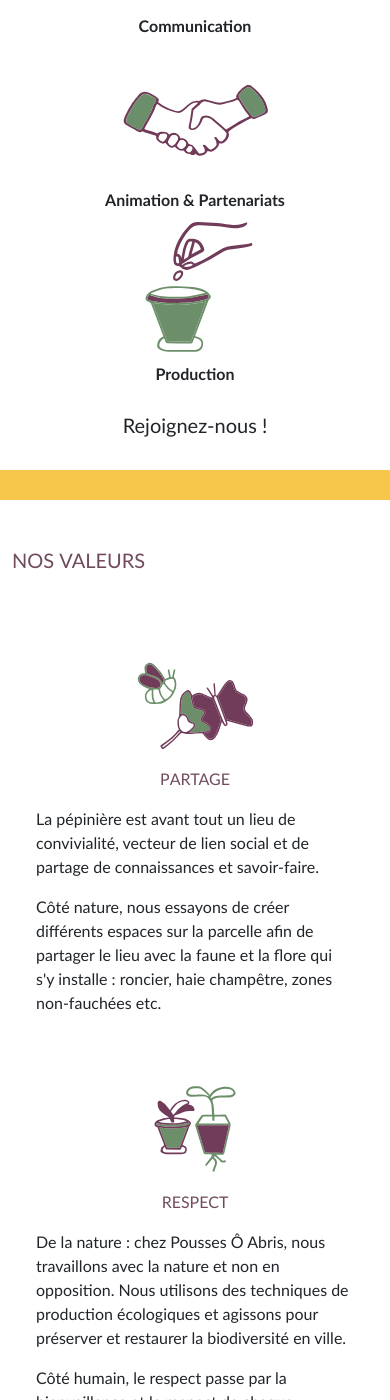
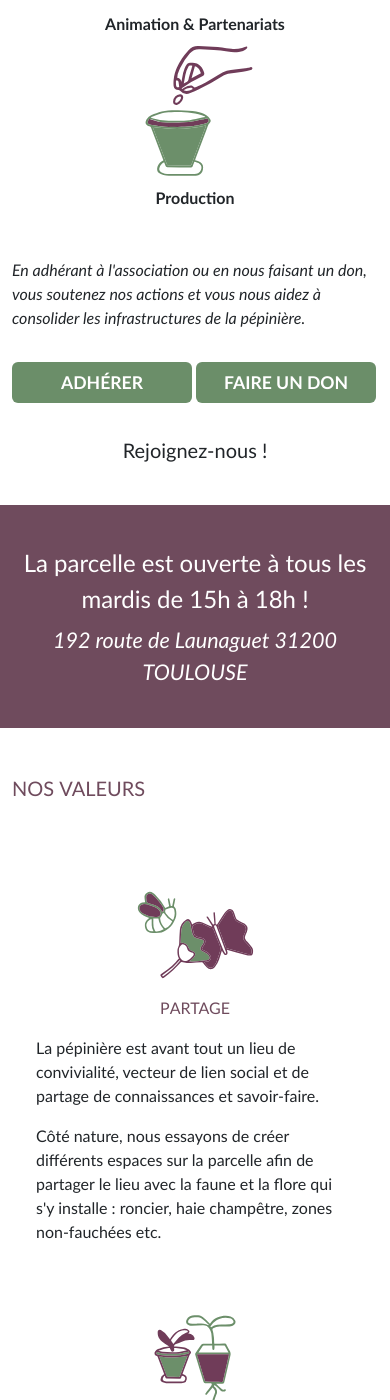
Before and after one commit to poussesoabris/poussesoabris.github.io, a Jekyll site: the page built from index.html, in a window 390 px wide and 1400 px high, scrolled down 7554 px. Built offline with Jekyll 4.4.1, drawn with Linux system fonts in a browser that asks for light colours; some of the changed text lies outside the part shown.

Commit message:
minor fix

```diff
--- a/assets/css/styles.css
+++ b/assets/css/styles.css
@@ -202,11 +202,6 @@ footer a{
 }
 .btn-secondary:hover, .btn-secondary:focus{
     color: #333;
-    text-decoration: underline;
-}
-.bg-yellow{
-    color: rgb(45, 45, 45);
-    background-color: #f7c74b;
 }
 
 .yellow-spacer{
@@ -219,16 +214,17 @@ footer a{
     margin: 30px 0 0 0;
     position: relative;
 }
-/* .yellow-spacer-tin::before{
-    height: 30px;
-    width: 30px;
-    content: '-';
-    color: #fff;
-    background-color: #fff;
-    position: absolute;
-    top: 0;
-    right: 20%;
-} */
+
+.news .btn{
+    width: 270px;
+}
+
+#soutien{
+    scroll-margin-top: 50px;
+}
+.soutien .btn{
+    width: 180px;
+}
 
 .team-text{
     max-width: 350px;
@@ -243,10 +239,7 @@ footer a{
 }
 
 .encart{
-    /* font-size: 14px; */
-    /* padding: 15px; */
     border-left: 2px dotted #5f4050;
-    /* color: #6f4b5d; */
     margin-bottom: 30px;
 }
 .encart p{
@@ -295,6 +288,8 @@ footer a{
     text-align: center;
 }
 
+
+
 @media screen and (max-width: 992px) {
     .sticky-wrapper{
         position: relative;
--- a/index.html
+++ b/index.html
@@ -154,30 +154,27 @@ layout: homepage
     </div>
 </section>
 
-<section class="container" id="news">
+<section class="container pb-2" id="news">
     <h2>Rester au courant</h2>
     <p>Nous participons et organisons régulièrement des événements autour des problématiques de végétalisation.
         <br>
         Vous pouvez vous tenir au courant de nos activités régulières en vous abonnant à notre newsletter ou en consultant notre agenda en ligne&nbsp;:</p>
-    <div class="d-sm-flex justify-content-center text-center">
-        <a href="#" target="_blank" class="btn btn-primary me-0 me-md-3 mb-3">S'incrire à la newsletter</a>
-        <a href="https://framagenda.org/apps/calendar/p/6KYmb66YYGpe36Jn/dayGridMonth/now" target="_blank" class="btn btn-primary ms-3 mb-3">Consulter l'agenda</a>
+    <div class="d-sm-flex justify-content-evenly text-center news">
+        <a href="#" target="_blank" class="btn btn-primary mb-3">S'incrire à la newsletter</a>
+        <a href="https://framagenda.org/apps/calendar/p/6KYmb66YYGpe36Jn/dayGridMonth/now" target="_blank" class="btn btn-primary mb-3">Consulter l'agenda</a>
     </div>
 </section>
 
-<section class="ouverture container-fluide pb-4">
-    La parcelle est ouverte à tous les mardis de 15h à 18h&nbsp;!
-    <span class="pb-3">192 route de Launaguet 31200 TOULOUSE</span>
-</section>
+
 
 <section id="equipe" class="position-relative pb-0 pt-5 mt-4 container">
-    <h2>Qui se cache derrière ce projet&nbsp;?</h2>
+    <h2 class="pb-3">Qui se cache derrière ce projet&nbsp;?</h2>
 
     <img src="/assets/images/home/imgEquipe.png" alt="" class="w-100" loading="lazy">
 
     <p class="team-text">Une équipe de bénévoles qui rêvent à un monde plus durable et se rejoignent tous les mardis après-midi dans une ambiance conviviale pour mettre la main à la pâte et les plantes en terre. Comme le dit l’adage, “plus on est de fous, plus on sème de riz” alors n’hésitez pas à nous rejoindre&nbsp;!</p>
 
-    <p class="pt-3 text-center">Les activités de la pépinière sont organisées en plusieurs pôles, gérés par les bénévoles, le tout coordonné par un binôme salarié permettant l’animation du projet sur la durée&nbsp;:</p>
+    <p class="pt-4 text-center">Les activités de la pépinière sont organisées en plusieurs pôles, gérés par les bénévoles, le tout coordonné par un binôme salarié permettant l’animation du projet sur la durée&nbsp;:</p>
     <ul class="row text-center p-0">
         <li class="col-md-3 nice-col fw-bold">
             <img src="/assets/images/home/poaPictoAmenagement.svg" alt="" height="150">
@@ -196,10 +193,22 @@ layout: homepage
             Production
         </li>
     </ul>
-    <p class="text-center fs-5 pt-4">Rejoignez-nous&nbsp;!</p>
+
+    <p class="fst-italic pt-5" id="soutien">En adhérant à l'association ou en nous faisant un don, vous soutenez nos actions et vous nous aidez à consolider les infrastructures de la pépinière.</p>
+
+    <div class="d-sm-flex justify-content-evenly py-3 pt-sm-0 soutien">
+        <a href="https://pousses-o-abris.assoconnect.com/collect/description/350466-x-bulletin-d-adhesion-a-l-association-pousses-o-abris-2023-2024" target="_blank" class="btn btn-primary mb-3">Adhérer</a>
+        <a href="https://pousses-o-abris.assoconnect.com/collect/description/241575-f-bulletin-de-don-a-l-association-pousses-o-abris" target="_blank" class="btn btn-primary mb-3">Faire un don</a>
+    </div>
+
+    <p class="text-center fs-5 pb-4">Rejoignez-nous&nbsp;!</p>
+
 </section>
 
-<div class="yellow-spacer yellow-spacer-tin"></div>
+<section class="ouverture container-fluide pb-4">
+    La parcelle est ouverte à tous les mardis de 15h à 18h&nbsp;!
+    <span class="pb-3">192 route de Launaguet 31200 TOULOUSE</span>
+</section>
 
 <section class="container">
     <h2>Nos valeurs</h2>
@@ -220,7 +229,7 @@ layout: homepage
             <p>De la nature&nbsp;: chez Pousses Ô Abris, nous travaillons avec la nature et non en opposition. Nous utilisons des techniques de production écologiques et agissons pour préserver et restaurer la biodiversité en ville.</p>
             <p>Côté humain, le respect passe par la bienveillance et le respect de chaque individu.</p>
         </div>
-        <div class="col-md-4"  id="soutien">
+        <div class="col-md-4">
             <div class="text-center">
                 <img src="/assets/images/home/poaPictoArroser.svg" alt="" height="100">
             </div>
@@ -231,12 +240,7 @@ layout: homepage
     </div>
 </section>
 
-<div class="container d-sm-flex justify-content-center text-center pt-4 pt-sm-0">
-    <a href="https://pousses-o-abris.assoconnect.com/collect/description/350466-x-bulletin-d-adhesion-a-l-association-pousses-o-abris-2023-2024" target="_blank" class="btn btn-primary me-0 me-sm-3 mb-3">Adhérer</a>
-    <a href="https://pousses-o-abris.assoconnect.com/collect/description/241575-f-bulletin-de-don-a-l-association-pousses-o-abris" target="_blank" class="btn btn-primary ms-0 ms-sm-3 mb-3">Faire un don</a>
-</div>
-
-<div class="yellow-spacer yellow-spacer-tin"></div>
+<!--<div class="yellow-spacer yellow-spacer-tin"></div>-->
 
 <section class="container">
     <h2 class="mb-2">Ecosystème</h2>
@@ -259,7 +263,7 @@ layout: homepage
 
 <div class="yellow-spacer"></div>
 
-<section class="container partenaires pb-4">
+<section class="container partenaires pb-5">
     <h2>Nos partenaires</h2>
     <div class="d-sm-flex align-items-center">
         <div>
```
